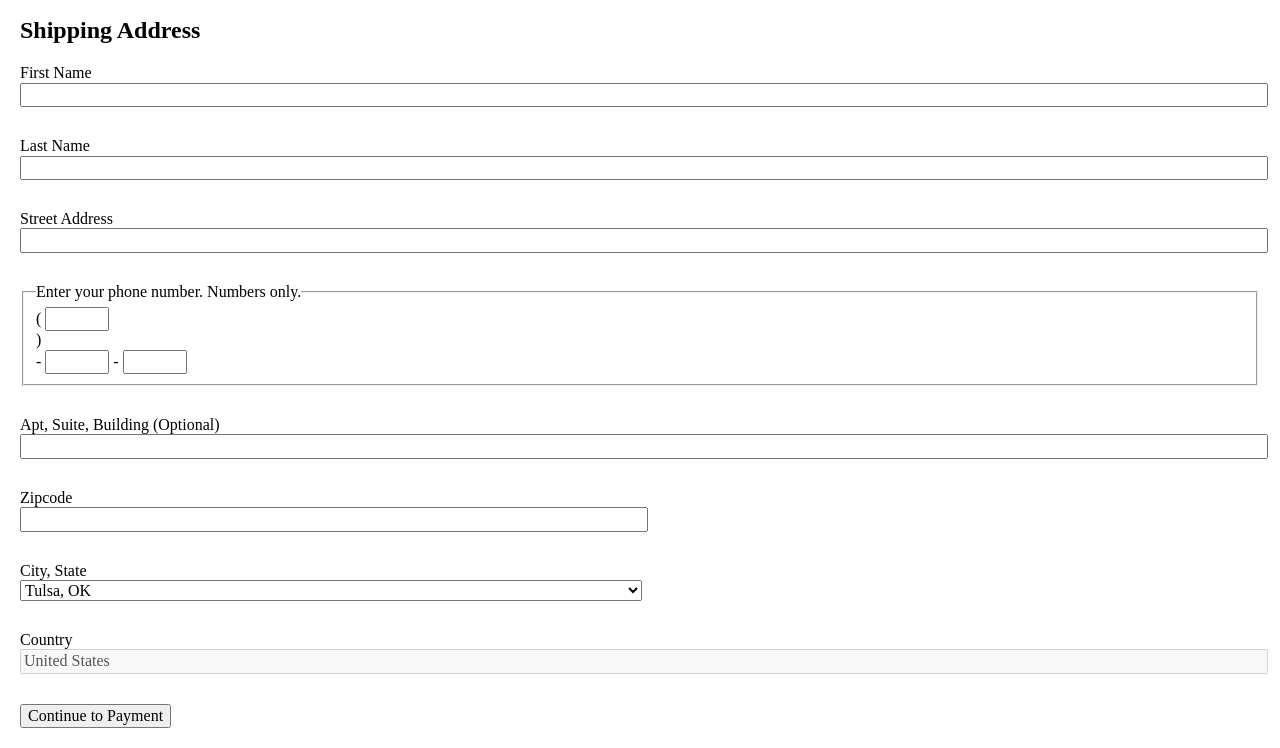
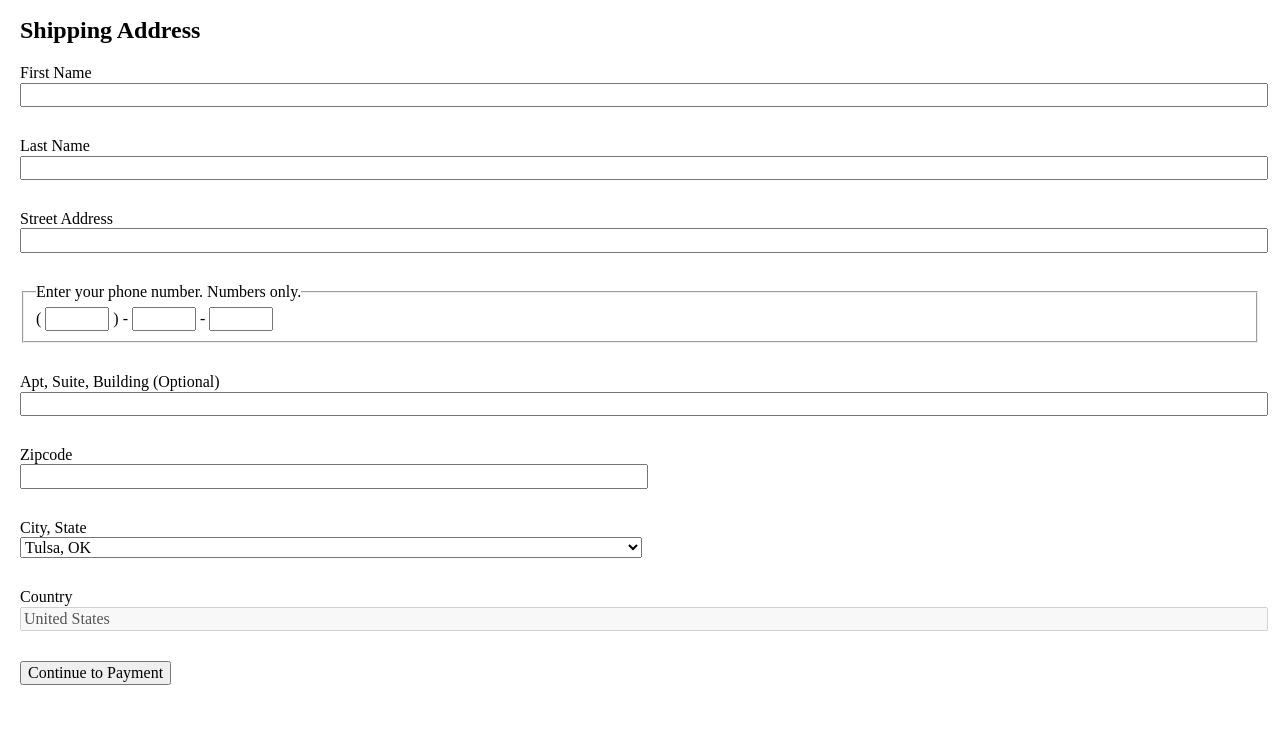
Before and after one commit to stefany-newman/accessibility, a plain HTML site: page forms/index.html in a window 1280 px wide. Shown: the part 101-849 px from the top of the page. After the commit the page ends 806 px from the top, so only its background shows below. Drawn offline with Linux system fonts and the light colour scheme.

Commit message:
div cause the editor is being stupid

```diff
--- a/forms/index.html
+++ b/forms/index.html
@@ -38,8 +38,8 @@
                         <div class="number">
                             <span aria-hidden="true">(</span>
                             <input type="number" aria-label="Area Code">
-                            <div aria-hidden="true">)</div>
-
+                            <!-- Stupid editor doesn't allow a span so hence the stupid div-->
+                            <div aria-hidden="true" style="display: inline;">)</div>
                             <span aria-hidden="true">-</span>
                              <input type="number" aria-label="Exhange">
                             <span aria-hidden="true">-</span>
```
